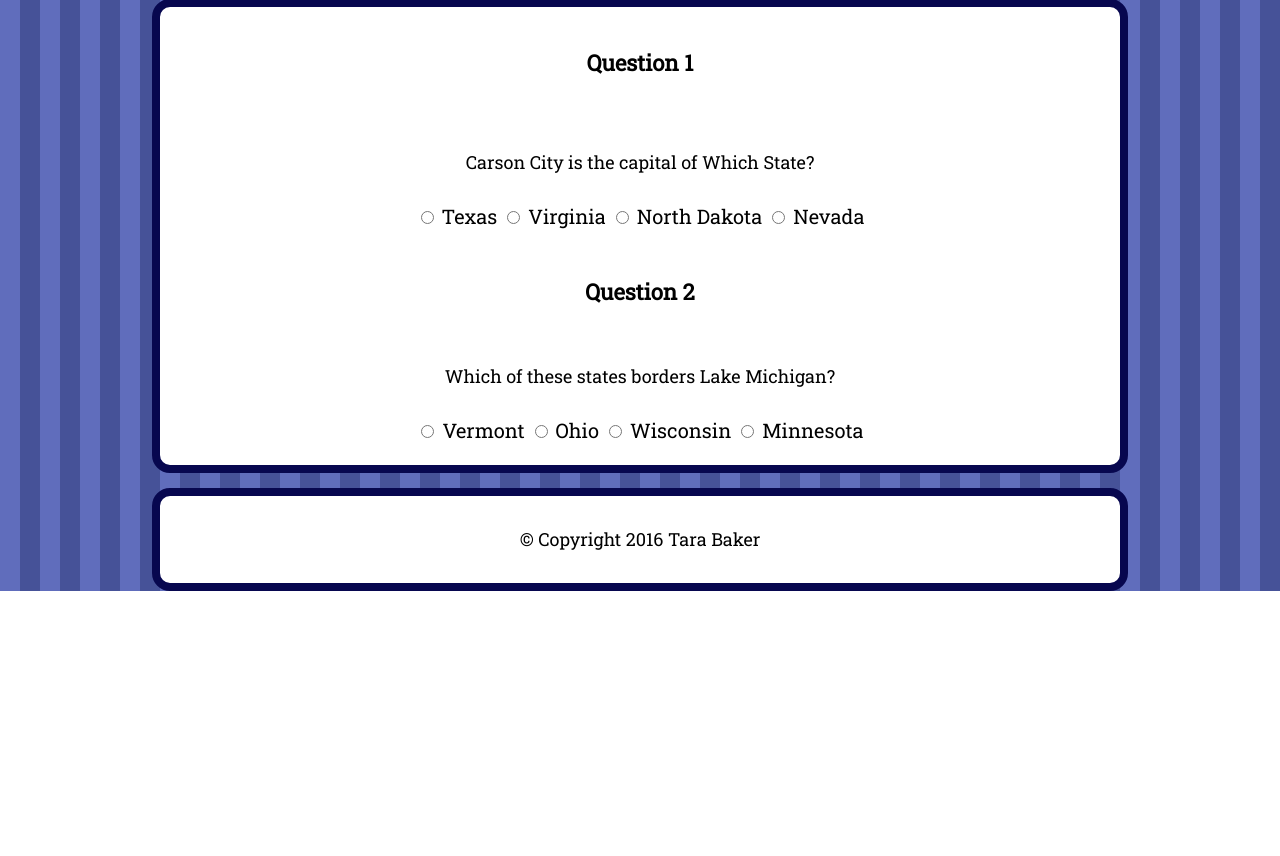
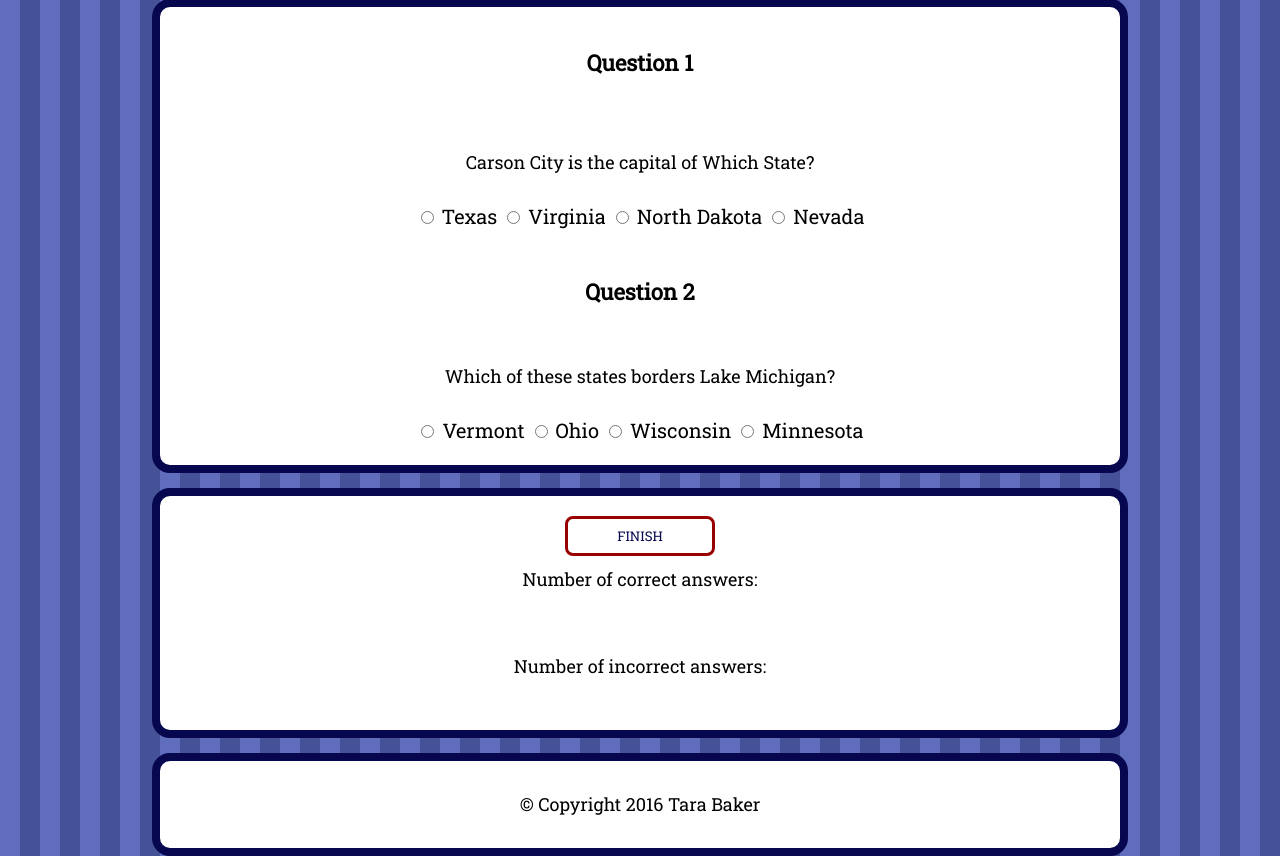
Before and after one commit to TaraisonGitHub/Triviagame, a PHP site: page /index.html in a window 1280 px wide. Shown: the part 409-1265 px from the top of the page. Before the commit the page ends 1000 px from the top, so only its background shows below. Run offline with PHP 8.4, Linux system fonts and the light colour scheme; some libraries are stand-ins or nearby versions.

Commit message:
experimented with the javascript some more

```diff
--- a/assets/css/style.css
+++ b/assets/css/style.css
@@ -99,3 +99,9 @@
 .fifty {
 	margin-top: 15px;
 }
+
+/* the finish button keeps jumping out of its container without this property */
+#finish {
+	position: relative;
+	top: 20px;
+}
--- a/assets/javascript/app.js
+++ b/assets/javascript/app.js
@@ -9,25 +9,52 @@
 //Display results when all questions are answered, or when timer runs out (this ends the game)
 //After timer runs out, a REPLAY button appears
 
+//==================GLOBAL VARIABLES==============================
+
+var correctAnswers = 0;
+var incorrectAnswers = 0;
+
 //==================GAME INITIALIZE===============================
 
+// start the game by setting the interval function
 $('#start').on('click', function() {
   startTimer();
-  console.log("started");
-  var myInterval;
 
     function startTimer () {
       myInterval = setInterval(intervalEnd, 3000 * 30);
-
     }
     function intervalEnd() {
       alert("Time's Up!");
     }
 
-// call the function getAnswer twice.
+// get each radio button group by its name and see if any of them are checked; then get the checked radio's value
+function getCheckedRadios(radioName) {
+
+  var radioButtons = document.getElementsByName((radioName).toString());
+    for (var x = 0; x < radioButtons.length; x++) {
+      if (radioButtons[x].checked) {
+        return radioButtons[x].val;
+
+      }
+    }
+}
+
+
+//check if clicked radio matches answers array (correct answer), if so, it adds 1 to the correct answers
+function checkAnswer(checkedValue) { //checkedValue is a variable being passed int to the function CheckAnswer
+  var answers =["Nevada", "Wisconsin"]; //these are the correct answers in an array
+  for (var b = 0; b < answers.length; b++) {
+    console.log("just cruising");
+      if (answers[b] == checkedValue){// if any of the correct answers matches the checkedValue,
+        correctAnswers++;
+
+      }
+  }
+}
+// call the function getCheckedRadios twice.
  var clickedValue = "";
  for (var n = 1; n < 3; n++) {
-    clickedValue = getAnswer(n);
+    clickedValue = getCheckedRadios(n);
     //if something is checked (not empty) then check if it is correct
     if (clickedValue != null) {
         checkAnswer(clickedValue);
@@ -36,48 +63,3 @@
   console.log(correctAnswers);
 
 });
-
-
-
-
-
-
-
-
-
-
-
-
-
-
-var correctAnswers = 0;
-//the questions should be hidden when the game loads
-//$('#question_one').hide();
-//$('#question_two').hide();
-//$('#next_question').hide();
-//user presses start button, and the time starts
-
-//check if clicked radio matches answers array (correct answer), if so, it adds 1 to the correct answers
-function checkAnswer(checkedValue) { //checkedValue is a variable being passed int to the function CheckAnswer
-  var answers =["Nevada", "Wisconsin"]; //these are the correct answers in an array
-  for (var b = 0; b < answers.length; b++) {
-      if (answers[b] == checkedValue){// if any of the correct answers matches the checkedValue,
-        correctAnswers++;
-
-      }
-  }
-}
-
-//iterate through each radio button group and see if the status of any of them is "checked"
-function getAnswer(radioName) { //radoName is just a variable being passed into the function getAnswer
-//getAnswer is called on line 54
-
-  var radioButtons = document.getElementsByName((radioName).toString()); //radioName checks the groups by their name, which is 1 or 2, and converts that into a String
-  for (var x = 0; x < radioButtons.length; x++) {//iterate ("count") all the radio buttons
-  	if (radioButtons[x].checked) {
-  		console.log("getAnswer is running");
-  		return radioButtons[x].value; //the function stops running, and returns the value of the checked radio to you. It does this once for each group.
-      //if "Texas", is checked, this is saying "I looked at all the radio buttons, and the one with the value 'Texas' is checked"
-  	}
-  }
-}
--- a/index.html
+++ b/index.html
@@ -41,6 +41,14 @@
 	</section>
 
 	<section class="fifty">
+		<button id="finish" alt="start game">FINISH</button>
+		<br />
+		<p>Number of correct answers:</p>
+		<p>Number of incorrect answers:</p>
+		<br />
+	</section>
+
+	<section class="fifty">
 		<p>&copy; Copyright 2016 Tara Baker</p>
 	</section>
 
```
